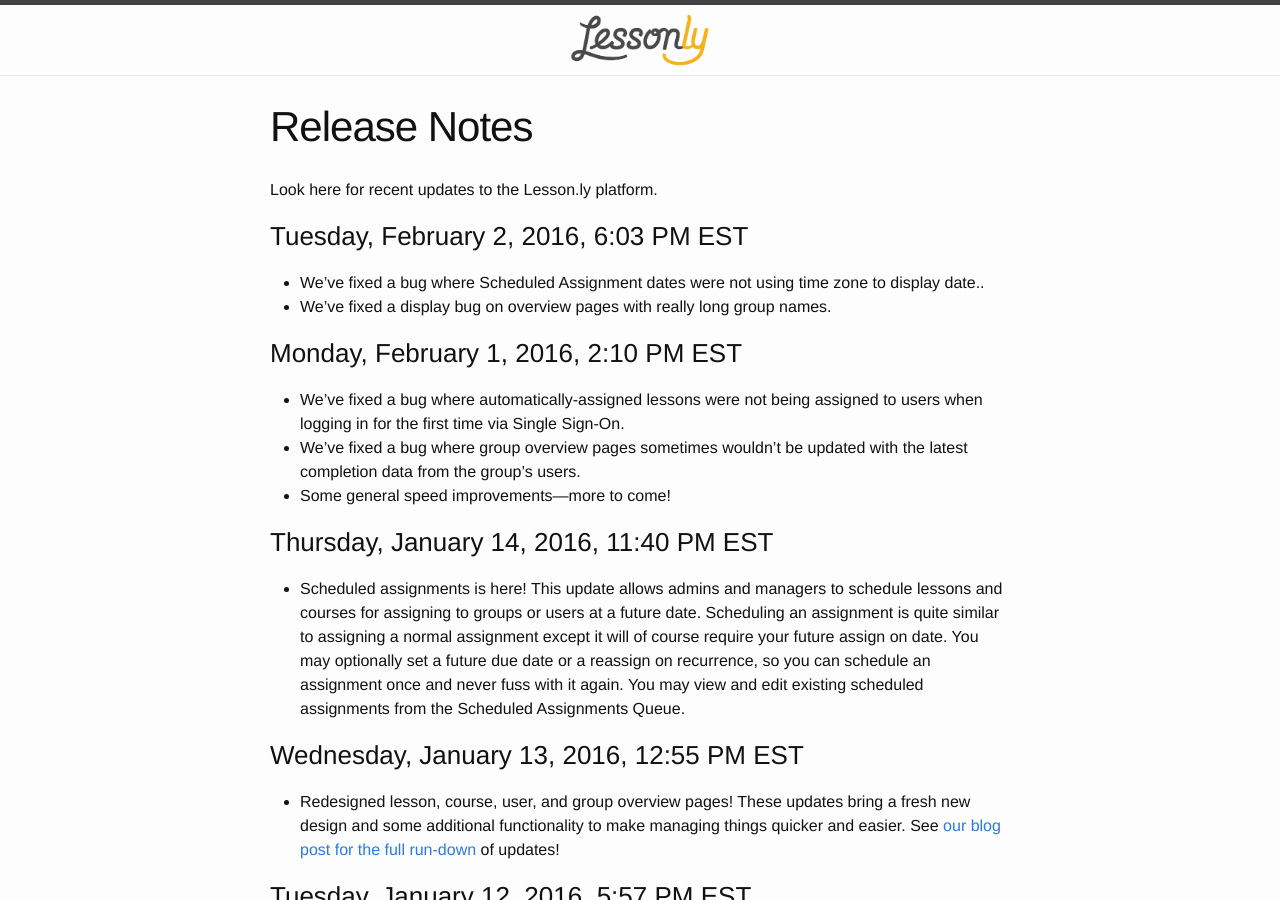
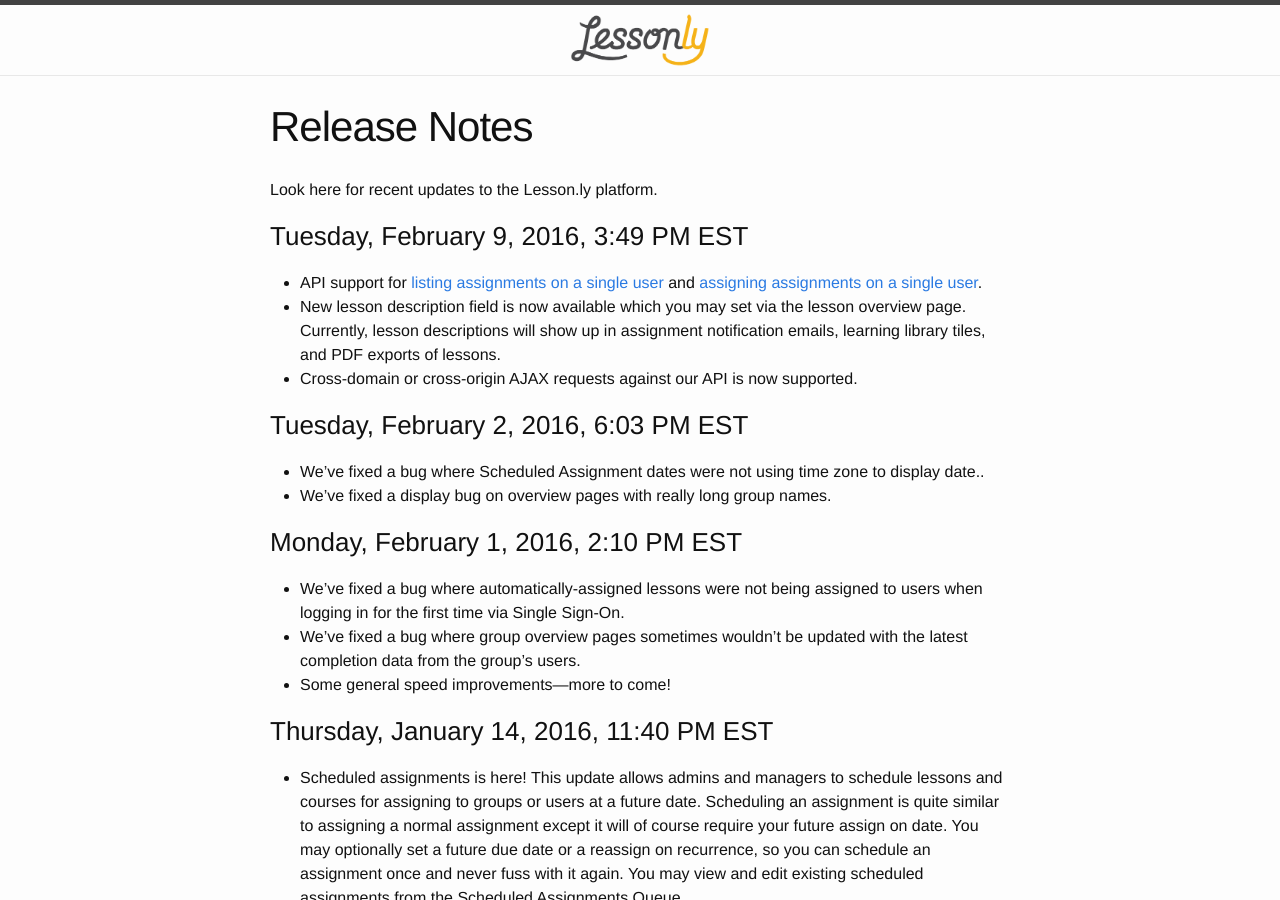
Before and after one commit to isabella232/lessonly.github.io, a Jekyll site: the page built from release-notes.md, in a window 1280 px wide and 900 px high. Built offline with Jekyll 4.4.1, drawn with Linux system fonts in a browser that asks for light colours.

Commit message:
release notes update: additional api support + lesson description field

```diff
--- a/release-notes.md
+++ b/release-notes.md
@@ -5,6 +5,12 @@
 ---
 
 Look here for recent updates to the Lesson.ly platform.
+
+### Tuesday, February 9, 2016, 3:49 PM EST
+
+- API support for [listing assignments on a single user](http://docs.lesson.ly/#user-assignments) and [assigning assignments on a single user](http://docs.lesson.ly/#create-user-assignments).
+- New lesson description field is now available which you may set via the lesson overview page. Currently, lesson descriptions will show up in assignment notification emails, learning library tiles, and PDF exports of lessons.
+- Cross-domain or cross-origin AJAX requests against our API is now supported.
 
 ### Tuesday, February 2, 2016, 6:03 PM EST
 
```
